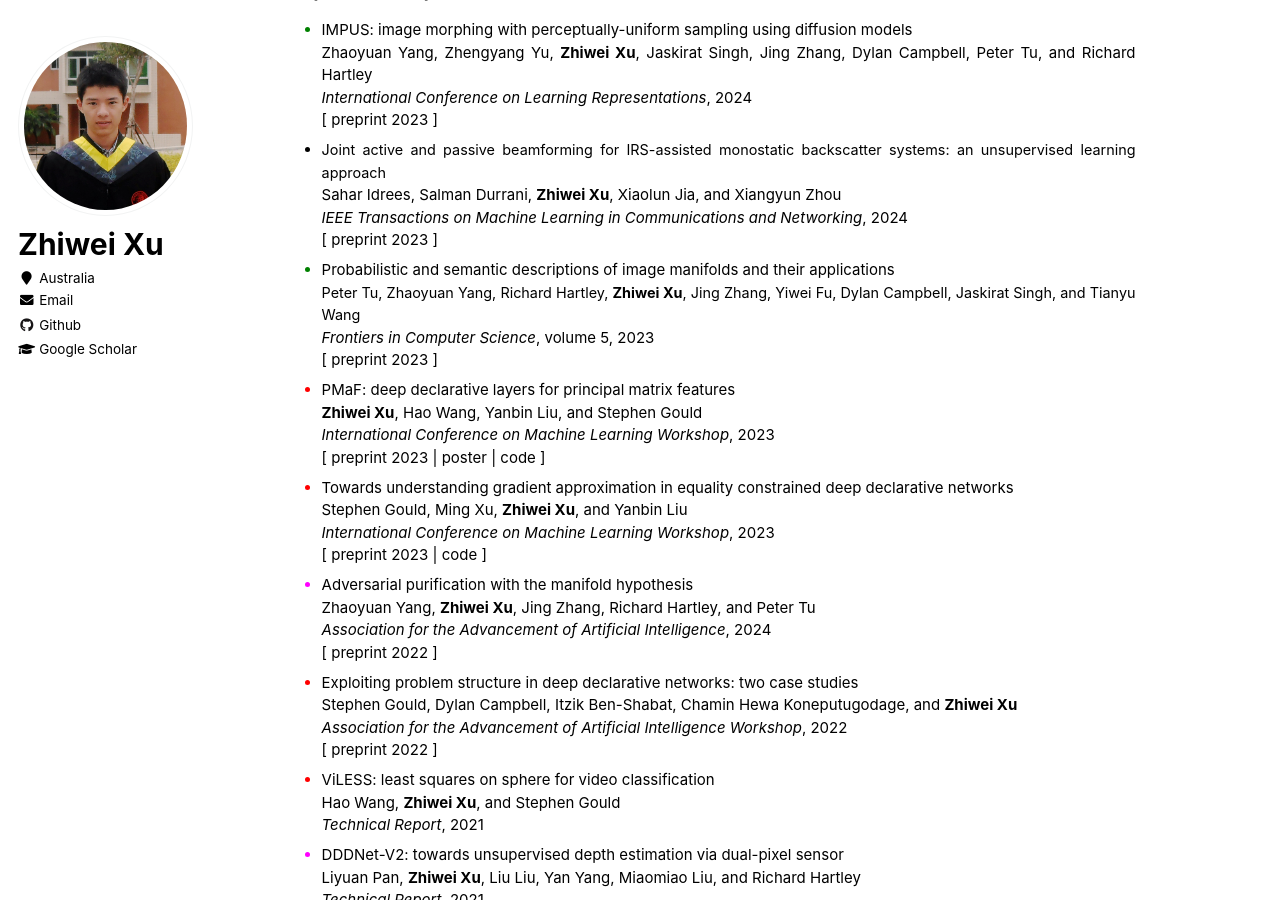
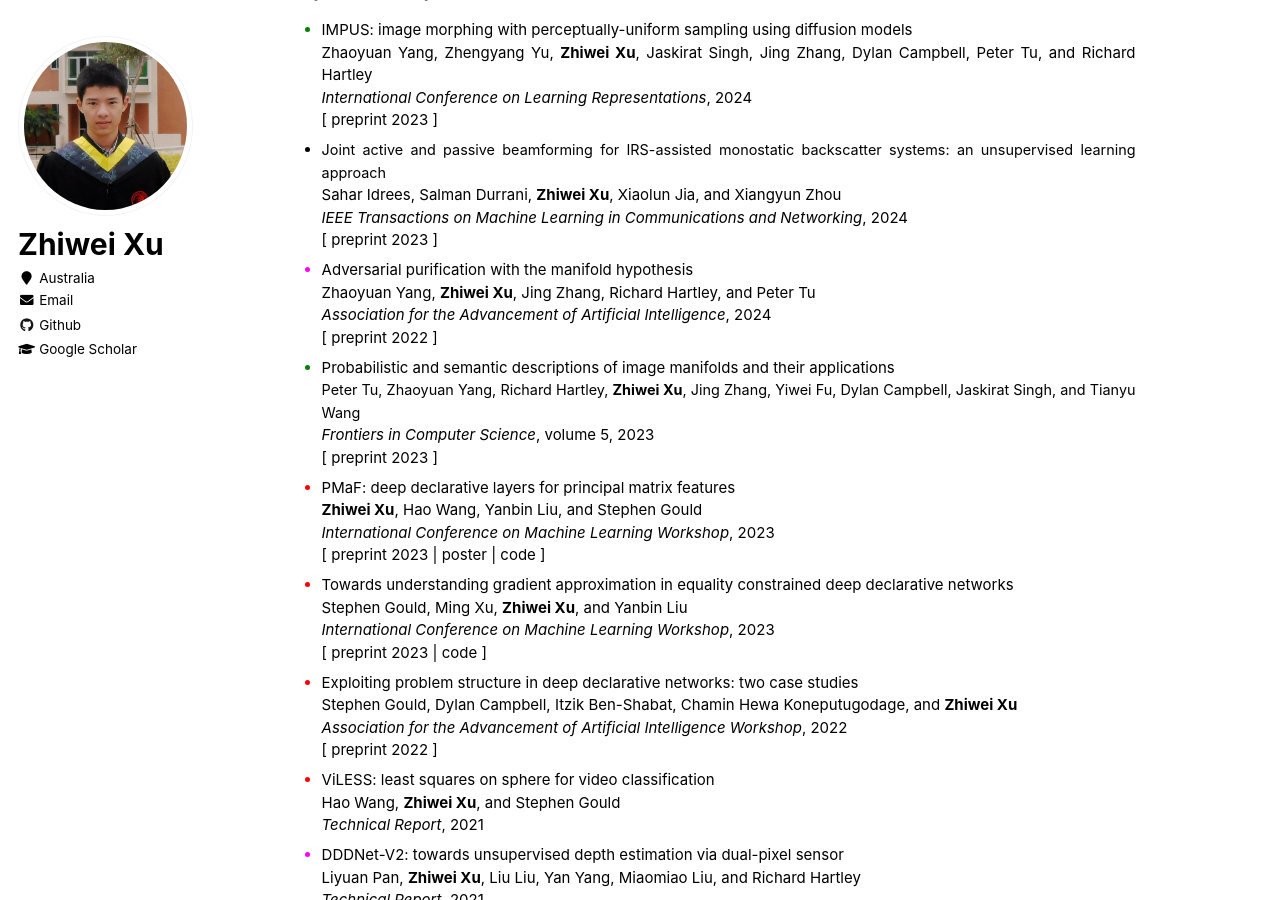
Before and after one commit to zwxu064/zwxu064.github.io, a Jekyll site: the page built from _pages/about.html, in a window 1280 px wide and 900 px high, scrolled down 582 px. Built offline with Jekyll 4.4.1, drawn with Linux system fonts in a browser that asks for light colours.

Commit message:
Update about.html

```diff
--- a/_pages/about.html
+++ b/_pages/about.html
@@ -55,6 +55,12 @@ redirect_from:
       <div><span style="color:black">[ <a style="color: inherit;" href="https://ieeexplore.ieee.org/abstract/document/10401960" target="_blank">preprint 2023</a> ]</span></div>
   </li>
 
+  <li style="color:fuchsia"><div><span style="color:black">Adversarial purification with the manifold hypothesis</span></div>
+      <div><span style="color:black;font-size:1em">Zhaoyuan Yang, <strong>Zhiwei Xu</strong>, Jing Zhang, Richard Hartley, and Peter Tu</span></div>
+      <div><span style="color:black"><span style="color:black"><i>Association for the Advancement of Artificial Intelligence</i>, 2024</span></div>
+      <div><span style="color:black">[ <a style="color: inherit;" href="https://arxiv.org/abs/2210.14404" target="_blank">preprint 2022</a> ]</span></div>
+  </li>
+
   <li style="color:green"><div><span style="color:black">Probabilistic and semantic descriptions of image manifolds and their applications</span></div>
       <div><span style="color:black;font-size:0.96em">Peter Tu, Zhaoyuan Yang, Richard Hartley, <strong>Zhiwei Xu</strong>, Jing Zhang, Yiwei Fu,
 	  Dylan Campbell, Jaskirat Singh, and Tianyu Wang</span></div>
@@ -75,12 +81,6 @@ redirect_from:
       <div><span style="color:black"><i>International Conference on Machine Learning Workshop</i>, 2023</span></div>
       <div><span style="color:black">[ <a style="color: inherit;" href="https://arxiv.org/abs/2306.14054" target="_blank">preprint 2023</a>
 		      | <a style="color: inherit;" href="https://github.com/anucvml/ddn/tree/master/apps/approxgrad" target="_blank">code</a> ]</span></div>
-  </li>
-
-  <li style="color:fuchsia"><div><span style="color:black">Adversarial purification with the manifold hypothesis</span></div>
-      <div><span style="color:black;font-size:1em">Zhaoyuan Yang, <strong>Zhiwei Xu</strong>, Jing Zhang, Richard Hartley, and Peter Tu</span></div>
-      <div><span style="color:black"><span style="color:black"><i>Association for the Advancement of Artificial Intelligence</i>, 2024</span></div>
-      <div><span style="color:black">[ <a style="color: inherit;" href="https://arxiv.org/abs/2210.14404" target="_blank">preprint 2022</a> ]</span></div>
   </li>
 
   <li style="color:red"><div><span style="color:black">Exploiting problem structure in deep declarative networks: two case studies</span></div>
```
